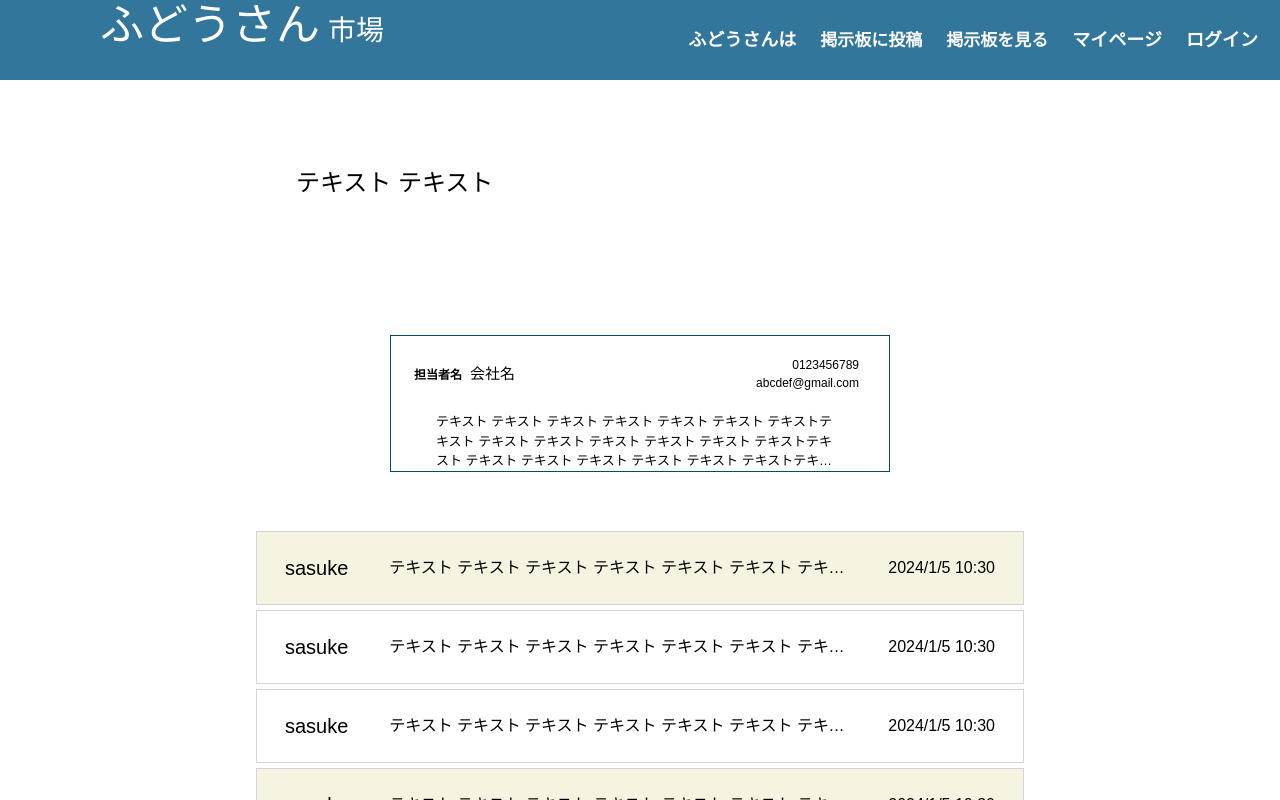
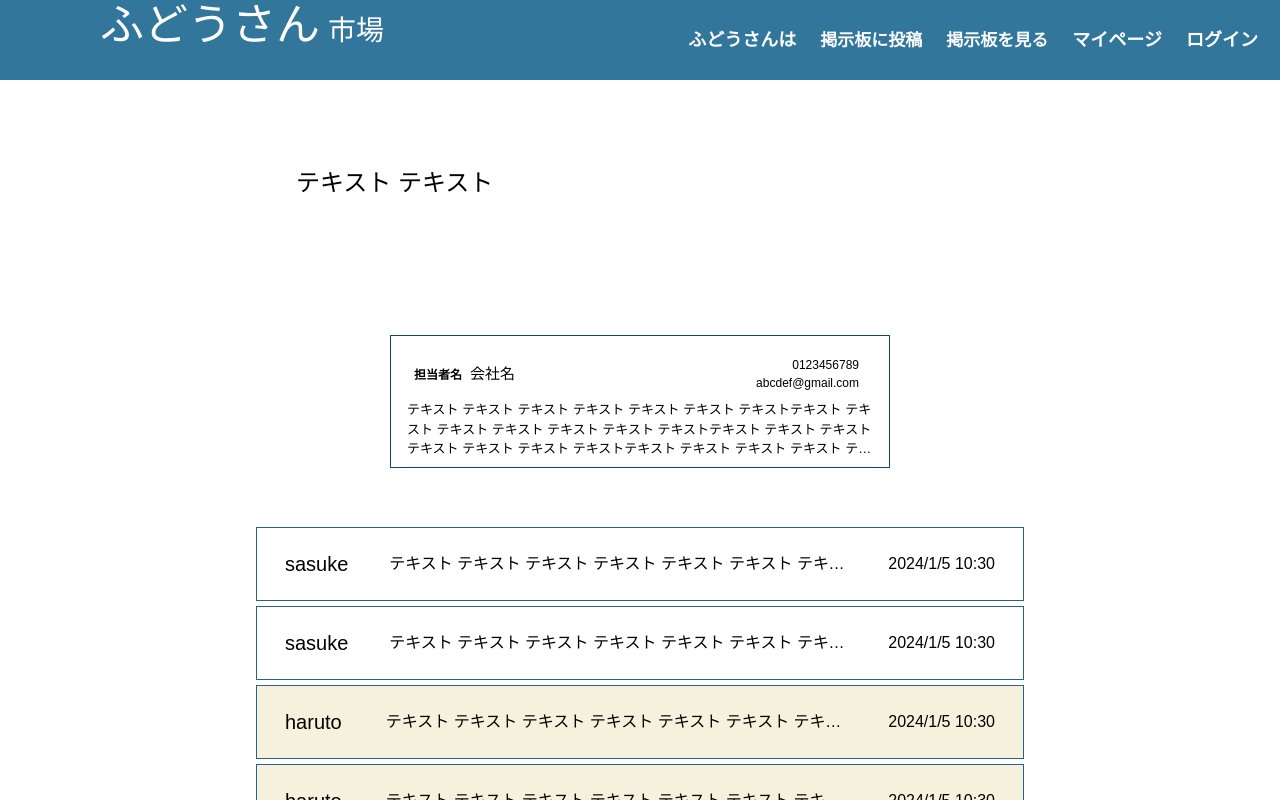
Before and after one commit to stormrageqb/FudosanRealEstate, a React (Create React App) app in the folder Front-end/: page /message-detail in a window 1280 px wide. Shown: the top 800 px of the page. Built offline with nearby package versions, Linux system fonts and the light colour scheme.

Commit message:
feat: add link to agent card

```diff
--- a/Front-end/src/components/AccordionItemMessage.jsx
+++ b/Front-end/src/components/AccordionItemMessage.jsx
@@ -1,9 +1,9 @@
-import { useEffect, React, useState } from "react";
-
+import { React, useState } from "react";
+const username = 'sasuke'
 const AccordionItemMessage = (props) => {
 
     const { message } = props
-    const { id, username, content, date, status  } = message;
+    const { sender, receiver, content, date, } = message;
 
     const [active, setActive] = useState(false);
     const handleToggle = () => {
@@ -12,29 +12,13 @@ const AccordionItemMessage = (props) => {
     };
 
     return(
-        <div>
-            {status === "receive"?
-            <div className=" border border-gray-300 overflow-hidden bg-[#F2ECCD]/60">
-                <div className=" flex flex-row justify-between items-center p-3 cursor-pointer" onClick={() => {handleToggle()}}>
-                    <div className=" text-[20px] ml-4">{username}</div>
-                    {!active && <div className=" overflow-hidden p-3 whitespace-nowrap w-[65%] max-h-full text-ellipsis">{content}</div>}
-                    <div className=" text-[16px] mr-4">{date}</div>
-                </div>
-                {active&&<div className="p-3 w-[90%] h-auto mx-auto">{content}</div>}
-            </div>:
-            <div className=" border border-gray-300 overflow-hidden">
+        <div className={`border-[1px] border-[#2A6484] ${sender === username ? '' : 'bg-[#F2ECCD]/70'}`}>
             <div className=" flex flex-row justify-between items-center p-3 cursor-pointer" onClick={() => {handleToggle()}}>
-                <div className=" text-[20px] ml-4">{username}</div>
+                <div className=" text-[20px] ml-4">{sender}</div>
                 {!active && <div className=" overflow-hidden p-3 whitespace-nowrap w-[65%] max-h-full text-ellipsis">{content}</div>}
                 <div className=" text-[16px] mr-4">{date}</div>
             </div>
-            {active&&<div className="p-3 w-[90%] h-auto mx-auto">{content}</div>}
-        </div>
-            }
-
-
-
-
+            {active && <div className="p-3 w-[90%] h-auto mx-auto">{content}</div>}
         </div>
     );
 };
--- a/Front-end/src/components/AgentCard.jsx
+++ b/Front-end/src/components/AgentCard.jsx
@@ -1,11 +1,15 @@
 import React from "react";
+import { useState } from "react";
 
- const AgentCard =(props) =>{
+const AgentCard =(props) =>{
     const {agentInfo} = props;
-     const {companyName, agentName, phoneNumber, emailAddress, content} = agentInfo;
-     console.log(companyName);
+    const {companyName, agentName, phoneNumber, emailAddress, content} = agentInfo;
+    const [active, setActive] = useState(false);
+    const handleAgentCardClick = () => {
+        setActive((prevState) => !prevState);
+    }
     return(
-        <div className="w-[500px] pt-[20px] border border-[#0D4868]">
+        <div className="w-[500px] pt-[20px] pb-2 border border-[#0D4868] cursor-pointer" onClick={handleAgentCardClick}>
             <div className="flex justify-between items-center">
                 <div className="pl-[23px]">
                     <span className=" text-[12px] font-Abhaya Libre SemiBold font-bold pr-2  ">{agentName}</span>
@@ -16,12 +20,11 @@ import React from "react";
                     <p>{emailAddress}</p>
                 </div>
             </div>
-            <div className="pt-[20px] px-[45px] line-clamp-3 text-[13px]">
+            <div className={`pt-2 px-4 text-[13px] text-left ${active ? '' : 'line-clamp-3'}`}>
                {content}
             </div>
         </div>
     )
+}
 
- }
-
- export default AgentCard;
+export default AgentCard;
--- a/Front-end/src/components/Category.jsx
+++ b/Front-end/src/components/Category.jsx
@@ -3,14 +3,11 @@ import React from 'react';
 const Category = ({ text, img, onClick }) => {
 
     return (
-
         <div className=" flex items-center bg-cover bg-center hover:opacity-70  " onClick={onClick} style={{ backgroundImage:`url(${img})`,height:150,width:180}}>
             <div className='bg-[#2A6484]/90 w-full text-center py-[5px]'>
                 <p className='text-white font-medium text-[14px] text-center'>{text}</p>
             </div>
-
-         </div>
-
+        </div>
     )
 };
 
--- a/Front-end/src/pages/MessageDetailPage.jsx
+++ b/Front-end/src/pages/MessageDetailPage.jsx
@@ -7,7 +7,8 @@ import AgentCard from '../components/AgentCard';
 const msgs = [
     {
         id: 1,
-        username: 'sasuke',
+        sender: 'sasuke',
+        receiver: 'haruto',
         content: `テキスト  テキスト  テキスト  テキスト  テキスト  テキスト  テキスト  テキスト  テキスト  テキスト  テキスト テキスト  テキスト  テキスト  テキスト  テキスト  テキスト テキスト  テキスト  テキスト  テキスト  テキスト
 テキスト  テキスト  テキスト  テキスト  テキスト  テキスト  テキスト  テキスト  テキスト  テキスト  テキスト テキスト  テキスト  テキスト  テキスト  テキスト  テキスト テキスト  テキスト  テキスト  テキスト  テキスト
 テキスト  テキスト  テキスト  テキスト  テキスト  テキスト  テキスト  テキスト  テキスト  テキスト  テキスト テキスト  テキスト  テキスト  テキスト  テキスト  テキスト テキスト  テキスト  テキスト  テキスト  テキスト
@@ -19,11 +20,11 @@ const msgs = [
 テキスト  テキスト  テキスト  テキスト  テキスト  テキスト  テキスト  テキスト  テキスト  テキスト  テキスト テキスト  テキスト  テキスト  テキスト  テキスト  テキスト テキスト  テキスト  テキスト  テキスト  テキスト`
 ,
         date: '2024/1/5 10:30',
-        status:"receive"
     },
     {
         id: 2,
-        username: 'sasuke',
+        sender: 'sasuke',
+        receiver: 'haruto',
         content: `テキスト  テキスト  テキスト  テキスト  テキスト  テキスト  テキスト  テキスト  テキスト  テキスト  テキスト テキスト  テキスト  テキスト  テキスト  テキスト  テキスト テキスト  テキスト  テキスト  テキスト  テキスト
 テキスト  テキスト  テキスト  テキスト  テキスト  テキスト  テキスト  テキスト  テキスト  テキスト  テキスト テキスト  テキスト  テキスト  テキスト  テキスト  テキスト テキスト  テキスト  テキスト  テキスト  テキスト
 テキスト  テキスト  テキスト  テキスト  テキスト  テキスト  テキスト  テキスト  テキスト  テキスト  テキスト テキスト  テキスト  テキスト  テキスト  テキスト  テキスト テキスト  テキスト  テキスト  テキスト  テキスト
@@ -35,11 +36,11 @@ const msgs = [
 テキスト  テキスト  テキスト  テキスト  テキスト  テキスト  テキスト  テキスト  テキスト  テキスト  テキスト テキスト  テキスト  テキスト  テキスト  テキスト  テキスト テキスト  テキスト  テキスト  テキスト  テキスト`
 ,
         date: '2024/1/5 10:30',
-        status:"sender"
     },
     {
         id: 3,
-        username: 'sasuke',
+        sender: 'haruto',
+        receiver: 'sasuke',
         content: `テキスト  テキスト  テキスト  テキスト  テキスト  テキスト  テキスト  テキスト  テキスト  テキスト  テキスト テキスト  テキスト  テキスト  テキスト  テキスト  テキスト テキスト  テキスト  テキスト  テキスト  テキスト
 テキスト  テキスト  テキスト  テキスト  テキスト  テキスト  テキスト  テキスト  テキスト  テキスト  テキスト テキスト  テキスト  テキスト  テキスト  テキスト  テキスト テキスト  テキスト  テキスト  テキスト  テキスト
 テキスト  テキスト  テキスト  テキスト  テキスト  テキスト  テキスト  テキスト  テキスト  テキスト  テキスト テキスト  テキスト  テキスト  テキスト  テキスト  テキスト テキスト  テキスト  テキスト  テキスト  テキスト
@@ -51,11 +52,11 @@ const msgs = [
 テキスト  テキスト  テキスト  テキスト  テキスト  テキスト  テキスト  テキスト  テキスト  テキスト  テキスト テキスト  テキスト  テキスト  テキスト  テキスト  テキスト テキスト  テキスト  テキスト  テキスト  テキスト`
 ,
         date: '2024/1/5 10:30',
-        status:"sender"
     },
     {
         id: 4,
-        username: 'sasuke',
+        sender: 'haruto',
+        receiver: 'sasuke',
         content: `テキスト  テキスト  テキスト  テキスト  テキスト  テキスト  テキスト  テキスト  テキスト  テキスト  テキスト テキスト  テキスト  テキスト  テキスト  テキスト  テキスト テキスト  テキスト  テキスト  テキスト  テキスト
 テキスト  テキスト  テキスト  テキスト  テキスト  テキスト  テキスト  テキスト  テキスト  テキスト  テキスト テキスト  テキスト  テキスト  テキスト  テキスト  テキスト テキスト  テキスト  テキスト  テキスト  テキスト
 テキスト  テキスト  テキスト  テキスト  テキスト  テキスト  テキスト  テキスト  テキスト  テキスト  テキスト テキスト  テキスト  テキスト  テキスト  テキスト  テキスト テキスト  テキスト  テキスト  テキスト  テキスト
@@ -67,11 +68,11 @@ const msgs = [
 テキスト  テキスト  テキスト  テキスト  テキスト  テキスト  テキスト  テキスト  テキスト  テキスト  テキスト テキスト  テキスト  テキスト  テキスト  テキスト  テキスト テキスト  テキスト  テキスト  テキスト  テキスト`
 ,
         date: '2024/1/5 10:30',
-        status:"receive"
     },
     {
         id: 5,
-        username: 'sasuke',
+        sender: 'sasuke',
+        receiver: 'haruto',
         content: `テキスト  テキスト  テキスト  テキスト  テキスト  テキスト  テキスト  テキスト  テキスト  テキスト  テキスト テキスト  テキスト  テキスト  テキスト  テキスト  テキスト テキスト  テキスト  テキスト  テキスト  テキスト
 テキスト  テキスト  テキスト  テキスト  テキスト  テキスト  テキスト  テキスト  テキスト  テキスト  テキスト テキスト  テキスト  テキスト  テキスト  テキスト  テキスト テキスト  テキスト  テキスト  テキスト  テキスト
 テキスト  テキスト  テキスト  テキスト  テキスト  テキスト  テキスト  テキスト  テキスト  テキスト  テキスト テキスト  テキスト  テキスト  テキスト  テキスト  テキスト テキスト  テキスト  テキスト  テキスト  テキスト
@@ -83,11 +84,11 @@ const msgs = [
 テキスト  テキスト  テキスト  テキスト  テキスト  テキスト  テキスト  テキスト  テキスト  テキスト  テキスト テキスト  テキスト  テキスト  テキスト  テキスト  テキスト テキスト  テキスト  テキスト  テキスト  テキスト`
 ,
         date: '2024/1/5 10:30',
-        status:"receive"
     },
     {
         id: 5,
-        username: 'sasuke',
+        sender: 'sasuke',
+        receiver: 'haruto',
         content: `テキスト  テキスト  テキスト  テキスト  テキスト  テキスト  テキスト  テキスト  テキスト  テキスト  テキスト テキスト  テキスト  テキスト  テキスト  テキスト  テキスト テキスト  テキスト  テキスト  テキスト  テキスト
 テキスト  テキスト  テキスト  テキスト  テキスト  テキスト  テキスト  テキスト  テキスト  テキスト  テキスト テキスト  テキスト  テキスト  テキスト  テキスト  テキスト テキスト  テキスト  テキスト  テキスト  テキスト
 テキスト  テキスト  テキスト  テキスト  テキスト  テキスト  テキスト  テキスト  テキスト  テキスト  テキスト テキスト  テキスト  テキスト  テキスト  テキスト  テキスト テキスト  テキスト  テキスト  テキスト  テキスト
@@ -99,11 +100,11 @@ const msgs = [
 テキスト  テキスト  テキスト  テキスト  テキスト  テキスト  テキスト  テキスト  テキスト  テキスト  テキスト テキスト  テキスト  テキスト  テキスト  テキスト  テキスト テキスト  テキスト  テキスト  テキスト  テキスト`
 ,
         date: '2024/1/5 10:30',
-        status:"sender"
     },
     {
         id: 6,
-        username: 'sasuke',
+        sender: 'haruto',
+        receiver: 'sasuke',
         content: `テキスト  テキスト  テキスト  テキスト  テキスト  テキスト  テキスト  テキスト  テキスト  テキスト  テキスト テキスト  テキスト  テキスト  テキスト  テキスト  テキスト テキスト  テキスト  テキスト  テキスト  テキスト
 テキスト  テキスト  テキスト  テキスト  テキスト  テキスト  テキスト  テキスト  テキスト  テキスト  テキスト テキスト  テキスト  テキスト  テキスト  テキスト  テキスト テキスト  テキスト  テキスト  テキスト  テキスト
 テキスト  テキスト  テキスト  テキスト  テキスト  テキスト  テキスト  テキスト  テキスト  テキスト  テキスト テキスト  テキスト  テキスト  テキスト  テキスト  テキスト テキスト  テキスト  テキスト  テキスト  テキスト
@@ -115,7 +116,6 @@ const msgs = [
 テキスト  テキスト  テキスト  テキスト  テキスト  テキスト  テキスト  テキスト  テキスト  テキスト  テキスト テキスト  テキスト  テキスト  テキスト  テキスト  テキスト テキスト  テキスト  テキスト  テキスト  テキスト`
 ,
         date: '2024/1/5 10:30',
-        status:"receive"
     },
 ]
 
```
Also changed, not shown: Front-end/src/pages/ItemBoardPage.jsx (+5 -2 lines).
